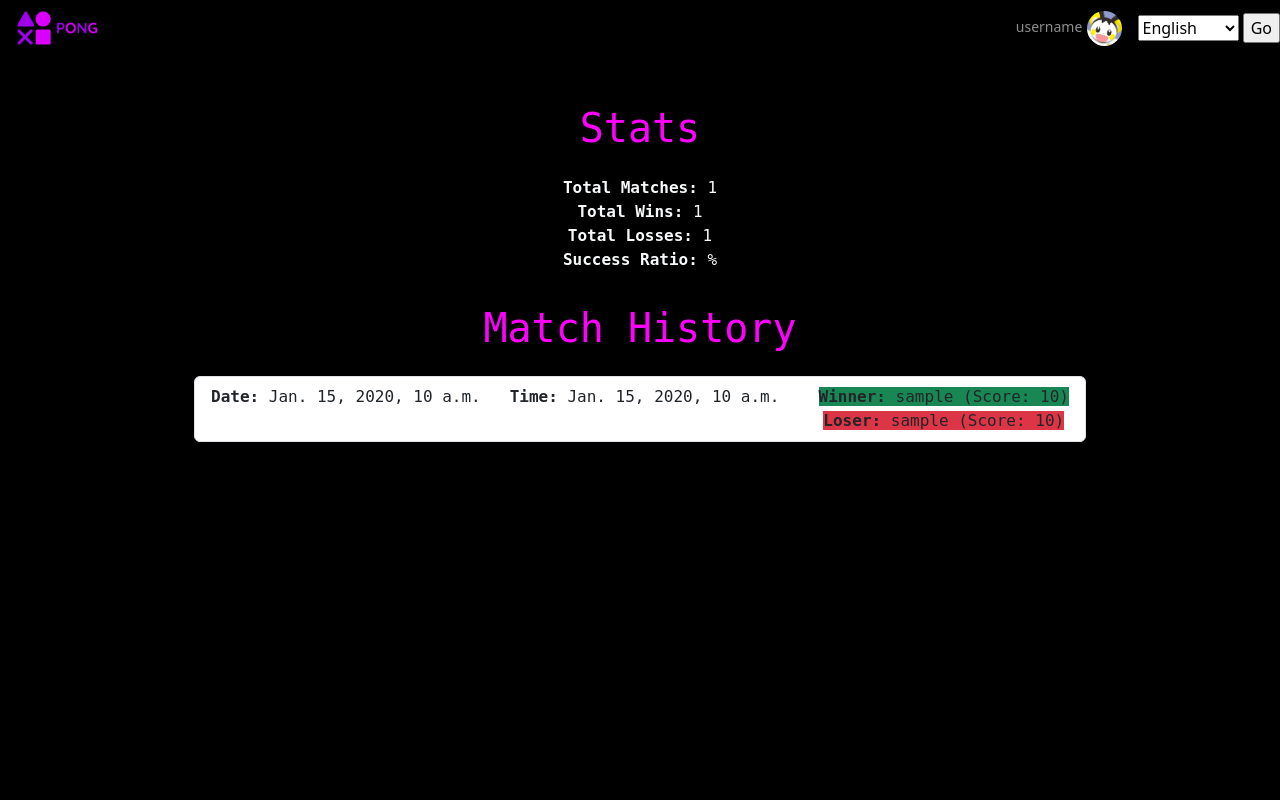
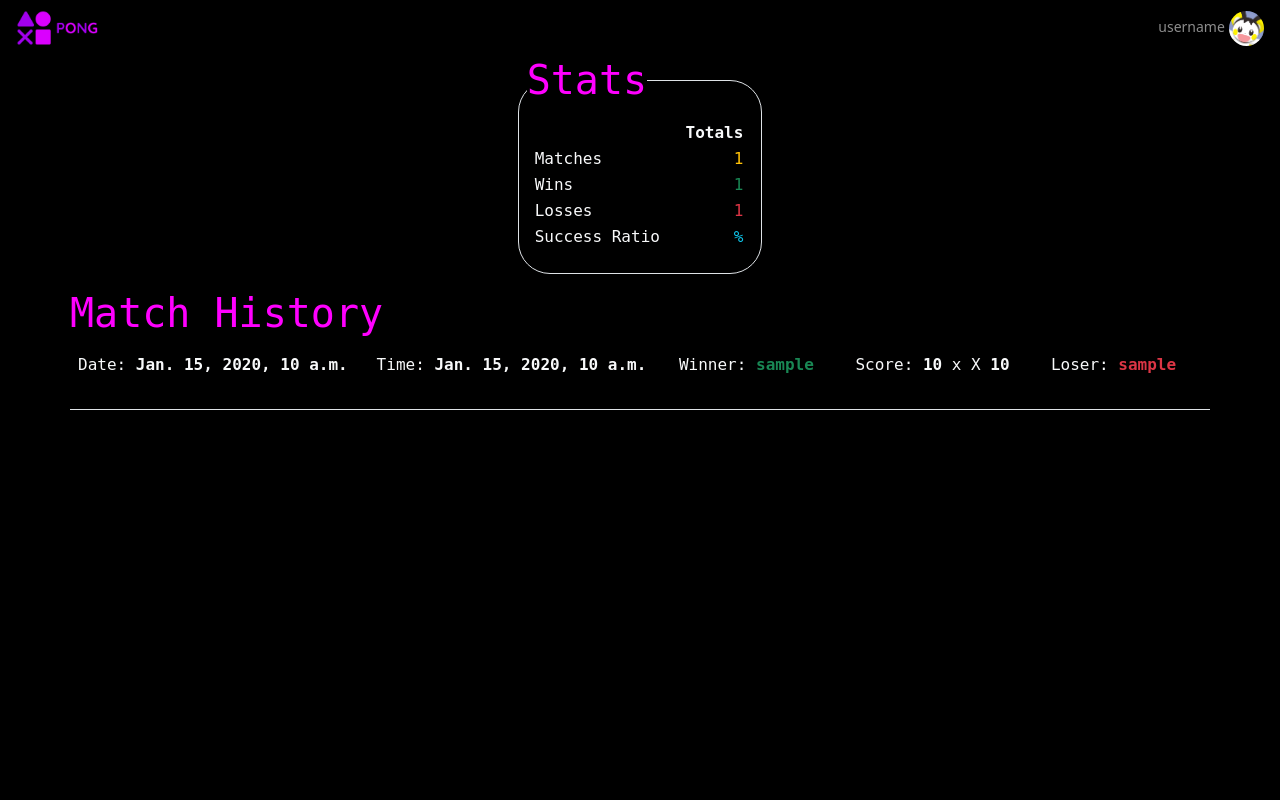
Before and after one commit to Mustafa-wr/ft_transcendence, a Django app: template project/templates/stats.html in a window 1280 px wide. Run offline with Django 5.2, Linux system fonts and the light colour scheme; the template is opened without the code that fills it: most values are stand-ins (such as "Sample title", 1, 10 or a date in 2020).

Commit message:
bootstrap and languages in all htmls done

```diff
--- a/project/myapp/aouth.py
+++ b/project/myapp/aouth.py
@@ -41,7 +41,6 @@ def callback(request):
                     login = user_info.get('login'),
                     nickname = user_info.get('displayname'),
                     email = user_info.get('email'),
-                    image=('avatar.png'),
                     # image_link = data["image"]["link"]
                 ).save()
                 user_info = user_response.json()
--- a/project/templates/base.html
+++ b/project/templates/base.html
@@ -52,12 +52,13 @@
 							<li><a class="dropdown-item text-danger" href="{% url 'logout' %}">{% trans "Logout" %}</a></li>
 						</ul>
 				</div>
+				{% comment %}
 				<!-- Languages dropdown -->
 				<form id="languageForm" action="{% url 'set_language' %}" method="post">
 					{% csrf_token %}
 					<input name="next" type="hidden" value="{{ redirect_to }}">
-					<!-- <select name="language" onchange="document.getElementById('languageForm').submit()"> *commented by cris, use this and delete the submit and button Go -->
-					<select name="language">
+					<select name="language" onchange="document.getElementById('languageForm').submit()">
+					<!-- <select name="language"> -->
 						{% get_current_language as LANGUAGE_CODE %}
 						{% get_available_languages as LANGUAGES %}
 						{% get_language_info_list for LANGUAGES as languages %}
@@ -67,13 +68,15 @@
 							</option>
 						{% endfor %}
 					</select>
-					<input type="submit" value="Go">
+					<!-- <input type="submit" value="Go"> -->
 				</form>
+				{% endcomment %}
+
 			</nav>
 
 
 
-	<div class="container px-5" id="contents">
+	<div class="container-fluid px-2" id="contents">
 		{% block content %}{% endblock %}
 	</div>
 	<!-- Bootstrap 5.3.2 JS -->
--- a/project/templates/stats.html
+++ b/project/templates/stats.html
@@ -2,36 +2,49 @@
 {% load static i18n %}
 
 {% block content %}
-<div class="page-content p-5 bg-black text-light text-center" style="min-height: 100%;">
-    <div class="container">
-		<h1 class="display-6" style="color:fuchsia;">{% trans "Stats" %}</h1>
-		<p class="p-3">
-			<strong>{% trans "Total Matches:" %}</strong> {{ match_count }}<br>
-			<strong>{% trans "Total Wins:" %}</strong> {{ total_wins }}<br>
-			<strong>{% trans "Total Losses:" %}</strong> {{ total_losses }}<br>
-			<strong>{% trans "Success Ratio:" %}</strong> {{ success_ratio|default:"N/A"|floatformat:"2" }}%
-		</p>
+<div class="page-content container p-0 bg-black text-light text-center" style="min-height: 100%;">
+    <div class="pb-3">
+        <fieldset class="border rounded-5 p-2 text-light text-break text-start d-inline-block">
+            <legend class="display-6 float-none w-auto p-0" style="color:fuchsia;">{% trans "Stats" %}</legend>
+            <table class="table-responsive overflow-hidden">
+                <tr>
+                    <th scope="col" class="text-start px-2"></th>
+                    <th scope="col" class="text-end px-2">{% trans "Totals" %}</th>
+                    <th scope="col"></th>
+                </tr>
+                <tr>
+                    <td class="text-start px-2">{% trans "Matches" %}&ensp;</td>
+                    <td class="text-end text-warning px-2">{{ match_count }}</td>
+                </tr>
+                <tr>
+                    <td class="text-start px-2">{% trans "Wins" %}&ensp;</td>
+                    <td class="text-end text-success px-2">{{ total_wins }}</td>
+                </tr>
+                <tr>
+                    <td class="text-start px-2">{% trans "Losses" %}&ensp;</td>
+                    <td class="text-end text-danger px-2">{{ total_losses }}</td>
+                </tr>
+                <tr>
+                    <td class="text-start px-2 pb-3">{% trans "Success Ratio" %}&ensp;</td>
+                    <td class="text-end text-info px-2 pb-3">{{ success_ratio|default:"N/A"|floatformat:"2" }}%</td>
+                </tr>
+            </table>
+        </fieldset>
 
-		<h1 class="display-6" style="color:fuchsia;">{% trans "Match History" %}</h1>
-        <ul class="list-group p-3">
-            {% for match in matches %}
-                <li class="list-group-item">
-                    <div class="d-flex justify-content-between">
-                        <div>
-                            <strong>{% trans "Date:" %}</strong> {{ match.match_date }} &nbsp; <strong>{% trans "Time:" %}</strong> {{ match.match_time }}
-                        </div>
-                        <div>
-                            <span class="bg-success"><strong>{% trans "Winner:" %}</strong> {{ match.winner_user.login }} (Score: {{ match.winner_score }})</span>
-                            <br>
-                            <span class="bg-danger"><strong>{% trans "Loser:" %}</strong> {{ match.loser_user.login }} (Score: {{ match.loser_score }})</span>
-                        </div>
-                    </div>
-                </li>
-            {% empty %}
-                <li class="list-group-item list-group-item-warning">{% trans "No matches found." %}</li>
-            {% endfor %}
-        </ul>
-
+        <fieldset class="p-0 text-light text-break text-start">
+            <legend class="display-6 float-none w-auto pt-2" style="color:fuchsia;">{% trans "Match History" %}</legend>
+            <table class="table table-responsive overflow-hidden">
+                {% for match in matches %}
+                <tr>
+                    <td class="bg-black text-light">{% trans "Date: " %}<strong>{{ match.match_date }}</strong> &nbsp; {% trans "Time: " %}<strong>{{ match.match_time }}</strong> &nbsp;&nbsp; </td>
+                    <td class="bg-black text-light">{% trans "Winner: " %}<strong  class="text-success">{{ match.winner_user.login }}</strong> &nbsp;&nbsp; </td>
+                    <td class="bg-black text-light">{% trans "Score: " %}<strong>{{ match.winner_score }}</strong>{% trans " x " %} X <strong>{{ match.loser_score }}</strong> &nbsp;&nbsp; </td>
+                    <td class="bg-black text-light">{% trans "Loser: " %}<strong  class="text-danger">{{ match.loser_user.login }}</strong>  &nbsp;&nbsp;  </td>
+                </tr>
+                {% empty %}
+                    <td class="bg-black text-warning">{% trans "No matches played" %}</td>
+                {% endfor %}
+        </fieldset>
     </div>
 </div>
 {% endblock %}
```
Also changed, not shown: project/templates/edit.html (+35 -12 lines), project/media/profile_images/avatar_XyKtnIJ.png (added), project/media/profile_images/bat2_WSeO34c.png (added), project/myapp/locale/pt/LC_MESSAGES/django.po, project/myapp/locale/ru/LC_MESSAGES/django.po, 3 other files.
